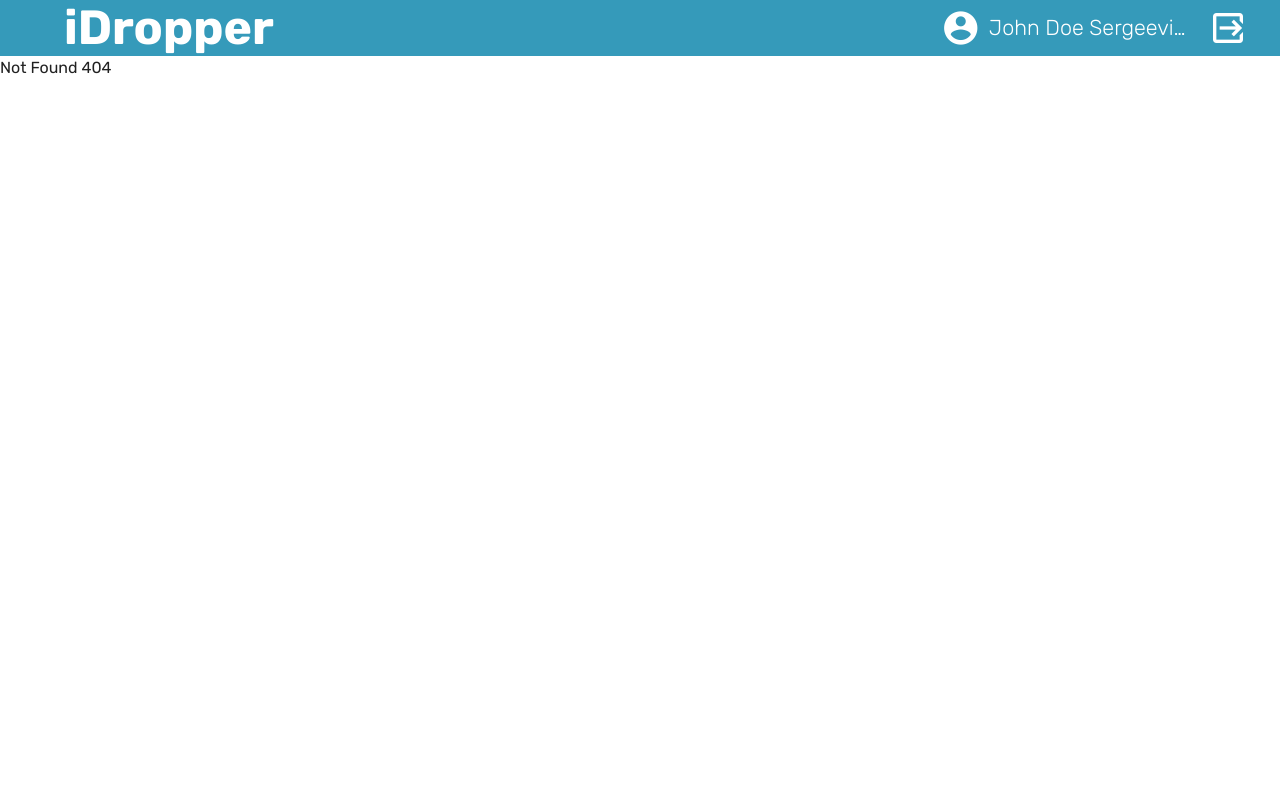
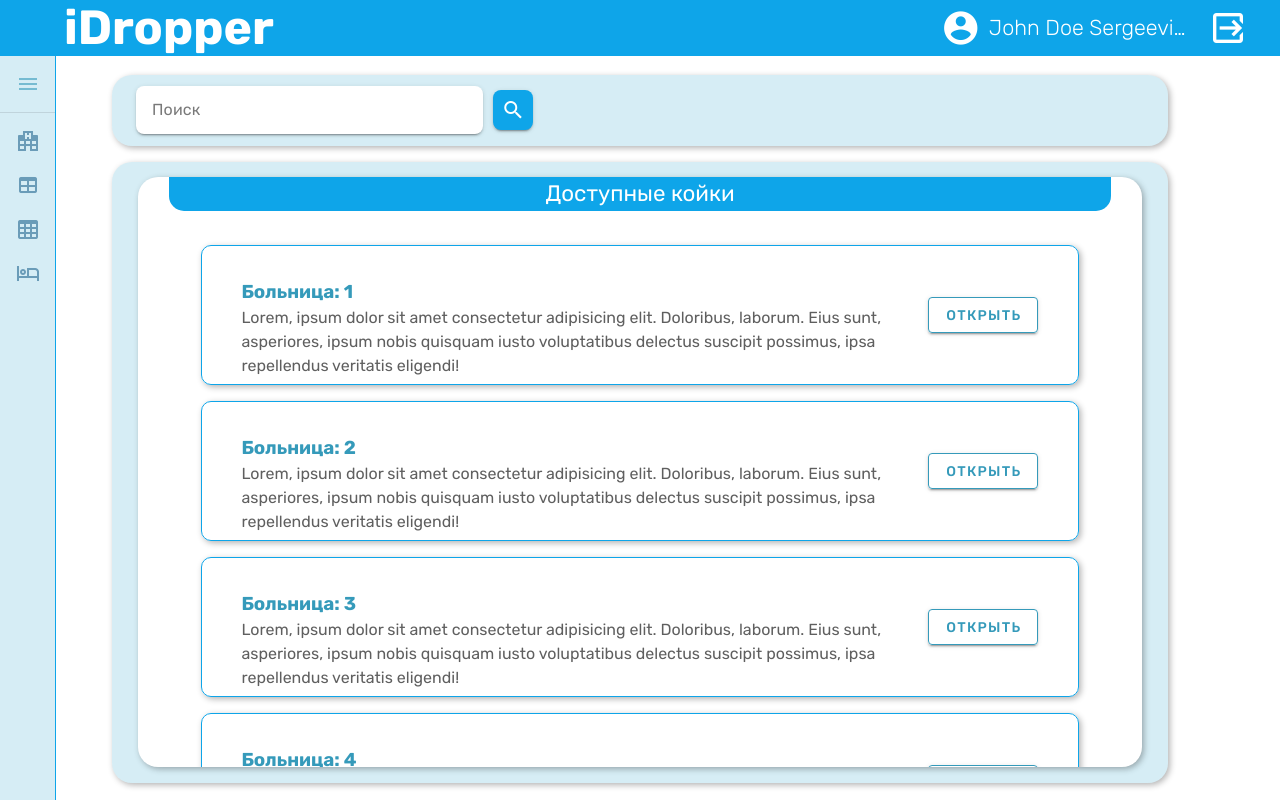
Before and after one commit to vEveriAxas/iDropper, a Vue app: page /main/1/beds in a window 1280 px wide. Before the commit this address had no page. Built offline with nearby package versions, Linux system fonts and the light colour scheme.

Commit message:
create-itemsListComp

```diff
--- a/src/App.vue
+++ b/src/App.vue
@@ -1,6 +1,6 @@
 <template>
     <v-app>
-        <navbarComp :is-show-user-actions="isShowUserActions" />  <!-- Шапка -->
+        <navbarComp :is-show-user-actions="isShowUserActions" /> <!-- Шапка -->
         <router-view /> <!-- Контент -->
     </v-app>
 </template>
@@ -15,9 +15,9 @@ const route = useRoute();
 const isShowUserActions = ref<boolean>(false);
 
 onMounted(() => {
-    setTimeout(() =>{
+    setTimeout(() => {
         const routePath: Array<string> = route.fullPath.split('/');
-        if(routePath[1] === 'main') {
+        if (routePath[1] === 'main') {
             isShowUserActions.value = true;
         }
     });
@@ -34,21 +34,24 @@ onMounted(() => {
 
 :root {
     /* Basic style */
-    --shadow: 2px 2px 8px 0 rgba(0, 0, 0, 0.3);
+    --shadow: 2px 2px 6px 0 rgba(0, 0, 0, 0.3);
     --border-thin: 1px solid var(--bg-color-default);
     --border: 2px solid var(--bg-color-default);
 
-    /* Bacground color */
+    /* Background color */
     --bg-color-white: #FFFFFF;
-    --bg-color-default: #359ABA;
+    /* --bg-color-default: #359ABA; */
+    --bg-color-default: #0ea5e9;
     --bg-color-op-blue: rgba(12, 151, 194, 0.17);
     --bg-color-gray: #D9D9D9;
+    --bg-color-scrollbar: #359bbab7;
 
     /* Hover color */
     --hover-default: #D9D9D9;
 
     /* Color text */
     --color-default: #359ABA;
+    /* --color-default: #415174; */
     --color-drawer: #236690;
     --color-gray: rgb(95, 95, 95);
     --color-white: #FFFFFF;
@@ -61,6 +64,23 @@ onMounted(() => {
     font-family: var(--font);
     width: 100%;
     height: 100vh;
+    font-family: var(--font);
+    overflow: hidden;
 }
 
-</style>
+/* По умолчанию скроллбар в приложении отключен */
+::-webkit-scrollbar {
+    width: 6px;
+    /* ширина скроллбара */
+}
+
+::-webkit-scrollbar-thumb {
+    background-color: var(--bg-color-scrollbar);
+    border-radius: 20px;
+    /* цвет полосы прокрутки */
+}
+
+::-webkit-scrollbar-track {
+    background-color: var(--bg-color-white);
+    /* цвет фона */
+}</style>
--- a/src/components/filterPanel/filterPanelComp.vue
+++ b/src/components/filterPanel/filterPanelComp.vue
@@ -56,7 +56,6 @@
     width: 40px !important;
     height: 40px !important;
     margin-left: 10px;
-    border: var(--border-thin);
     color: var(--color-white);
 }
 .filter-panel__sorted-block {
--- /dev/null
+++ b/src/components/itemsList/itemComp.vue
@@ -0,0 +1,59 @@
+<template>
+    <div class="item-comp">
+        <div class="item-comp__data">
+            <h3 class="item-comp__data--title">
+                Больница: {{ (props.indexProp)+1 }}
+            </h3>
+            <p class="item-comp__data--description">Lorem, ipsum dolor sit amet consectetur adipisicing elit. Doloribus, laborum. Eius sunt, asperiores, ipsum nobis quisquam iusto voluptatibus delectus suscipit possimus, ipsa repellendus veritatis eligendi!</p>
+        </div>
+        <div class="item-comp__actions">
+            <v-btn
+            bg-color="var(--bg-color-white)"
+            variant="outlined"
+            color="var(--color-default)"
+            elevation="2"
+            >Открыть</v-btn>
+        </div>
+    </div>
+</template>
+
+<script setup lang="ts">
+import { defineProps } from 'vue';
+
+const props = defineProps<{
+    indexProp: number,
+}>();
+
+</script>
+
+<style scoped>
+.item-comp {
+    display: flex;
+    height: 140px;
+    width: 100%;
+    margin-bottom: .5rem;
+    border: var(--border-thin);
+    border-radius: 10px;
+    box-shadow: var(--shadow);
+    padding: 2rem 2.5rem;
+}
+.item-comp__data {
+    /* border: var(--border); */
+    flex-grow: 4;
+}
+.item-comp__actions {
+    display: flex;
+    align-items: center;
+    justify-content: center;
+    /* border: var(--border); */
+    flex-grow: 1;
+
+}
+
+.item-comp__data--title {
+    color:var(--color-default);
+}
+.item-comp__data--description {
+    color:var(--color-gray);
+}
+</style>
--- /dev/null
+++ b/src/components/itemsList/itemsListComp.vue
@@ -0,0 +1,67 @@
+<template>
+    <!-- Компонент для отрисовки Больницы, Отделений, Палат и Коек -->
+    <div class="items-list__container">
+        <div class="items-list__header">
+            <h1 class="items-list__header--title">Доступные {{ route.meta.title }}</h1>
+        </div>
+        <div class="items-list__wrapper">
+            <itemComp class="wrapper-item" v-for="(item, index) in 100" :itemComp="item" :index-prop="index" :key="index"></itemComp>
+        </div>
+    </div>
+</template>
+
+<script setup lang="ts">
+import itemComp from './itemComp.vue';
+import { useRouter, useRoute } from 'vue-router';
+const router = useRouter();
+const route = useRoute();
+</script>
+
+<style scoped>
+.items-list__container {
+    position: relative;
+    display: flex;
+    flex-direction: column;
+    align-items: center;
+    justify-content: center;
+    width: 95%;
+    height: 95%;
+    background-color: var(--bg-color-white);
+    border-radius: 20px;
+    box-shadow: var(--shadow);
+}
+.items-list__header {
+    position: absolute;
+    top: 0;
+    display: flex;
+    justify-content: center;
+    width: 94%;
+    height: max-content;
+    background-color: var(--bg-color-default);
+    color: var(--color-white);
+    border-bottom-right-radius: 15px;
+    border-bottom-left-radius: 15px;
+    z-index: 20;
+}
+.items-list__header--title {
+    font-family: var(--font);
+    font-size: 1.4rem;
+    font-weight: normal;
+}
+.items-list__wrapper {
+    position: absolute;
+    bottom: 0;
+    width: 94%;
+    height: 98%;
+    max-height: 100%;
+    overflow: auto;
+    padding: 0rem 2rem 2rem 2rem;
+    z-index: 10;
+}
+.wrapper-item {
+    margin-top: 3.5rem;
+}
+.wrapper-item + .wrapper-item {
+    margin-top: 1rem;
+}
+</style>
--- a/src/components/navigationDrawer/drawerPanelComp.vue
+++ b/src/components/navigationDrawer/drawerPanelComp.vue
@@ -3,9 +3,14 @@
         @click="rail = false">
         <v-list-item
         base-color="var(--color-default)"
+        style="cursor: pointer;"
         prepend-icon="mdi-menu">
             <template v-slot:append>
-                <v-btn variant="text" icon="mdi-chevron-left" @click.stop="rail = !rail"></v-btn>
+                <v-btn
+                variant="text"
+                icon="mdi-chevron-left"
+                @click.stop="rail = !rail"
+                ></v-btn>
             </template>
         </v-list-item>
 
--- a/src/router/index.ts
+++ b/src/router/index.ts
@@ -4,6 +4,7 @@ import NotFound404View from '@/views/NotFound404View.vue';
 // Роуты
 import mainRoutes from './mainRoutes';
 import authRoutes from './authRoutes';
+
 
 const routes: Array<RouteRecordRaw> = [
     {
--- a/src/router/mainRoutes.ts
+++ b/src/router/mainRoutes.ts
@@ -1,5 +1,6 @@
 import { RouteRecordRaw } from 'vue-router';
 import MainView from '@/views/MainView.vue';
+import itemsListComp from '../components/itemsList/itemsListComp.vue';
 
 export default  [
     {
@@ -7,6 +8,42 @@ export default  [
         name:'main',
         component: MainView,
         children: [
+            // БОЛЬНИЦЫ
+            {
+                path: 'hospitals',
+                name: 'hospitals',
+                component: itemsListComp,
+                meta: {
+                    title: 'больницы',
+                }
+            },
+            // ОТДЕЛЕНИЯ
+            {
+                path: 'departments',
+                name: 'departments',
+                component: itemsListComp,
+                meta: {
+                    title: 'отделения',
+                }
+            },
+            // ПАЛАТЫ
+            {
+                path: 'chambers',
+                name: 'chambers',
+                component: itemsListComp,
+                meta: {
+                    title: 'палаты',
+                }
+            },
+            // КОЙКИ
+            {
+                path: 'beds',
+                name: 'beds',
+                component: itemsListComp,
+                meta: {
+                    title: 'койки',
+                }
+            },
         ],
     },
 ] as Array<RouteRecordRaw>
--- a/src/views/MainView.vue
+++ b/src/views/MainView.vue
@@ -1,8 +1,19 @@
 <template>
     <div class="main__container">
         <drawerPanelComp :drawer-width="drawerWidth" />
-        <div class="main__content-block">
+        <div class="main__content-wrapper">
+
+            <!-- Фильтр панель -->
             <filterPanelComp />
+
+            <!-- Контент Блок -->
+            <div class="main__content-block">
+                <router-view v-slot="{ Component }">
+                    <transition name="slide-left">
+                        <component :is="Component" />
+                    </transition>
+                </router-view>
+            </div>
         </div>
     </div>
 </template>
@@ -18,17 +29,33 @@ const drawerWidth = ref(350);
 </script>
 
 <style scoped>
+
 .main__container {
     display: flex;
     justify-content: center;
     width: 100%;
     height: 100%;
+    overflow: hidden;
 }
-.main__content-block {
+
+.main__content-wrapper {
     width: 85%;
     height: 100%;
-    padding: 1.8rem 1em 1.8rem 1em;
-    border: 1px solid black;
+    padding: 1.2rem 1em;
 }
 
+.main__content-block {
+    display: flex;
+    justify-content: center;
+    align-items: center;
+    width: 100%;
+    height: 88%;
+    overflow: hidden;
+    margin-top: 1rem;
+    border-radius: 20px;
+    background-color: var(--bg-color-op-blue);
+    box-shadow: var(--shadow);
+}
+/* Для вертикального скроллбара */
+
 </style>
```
